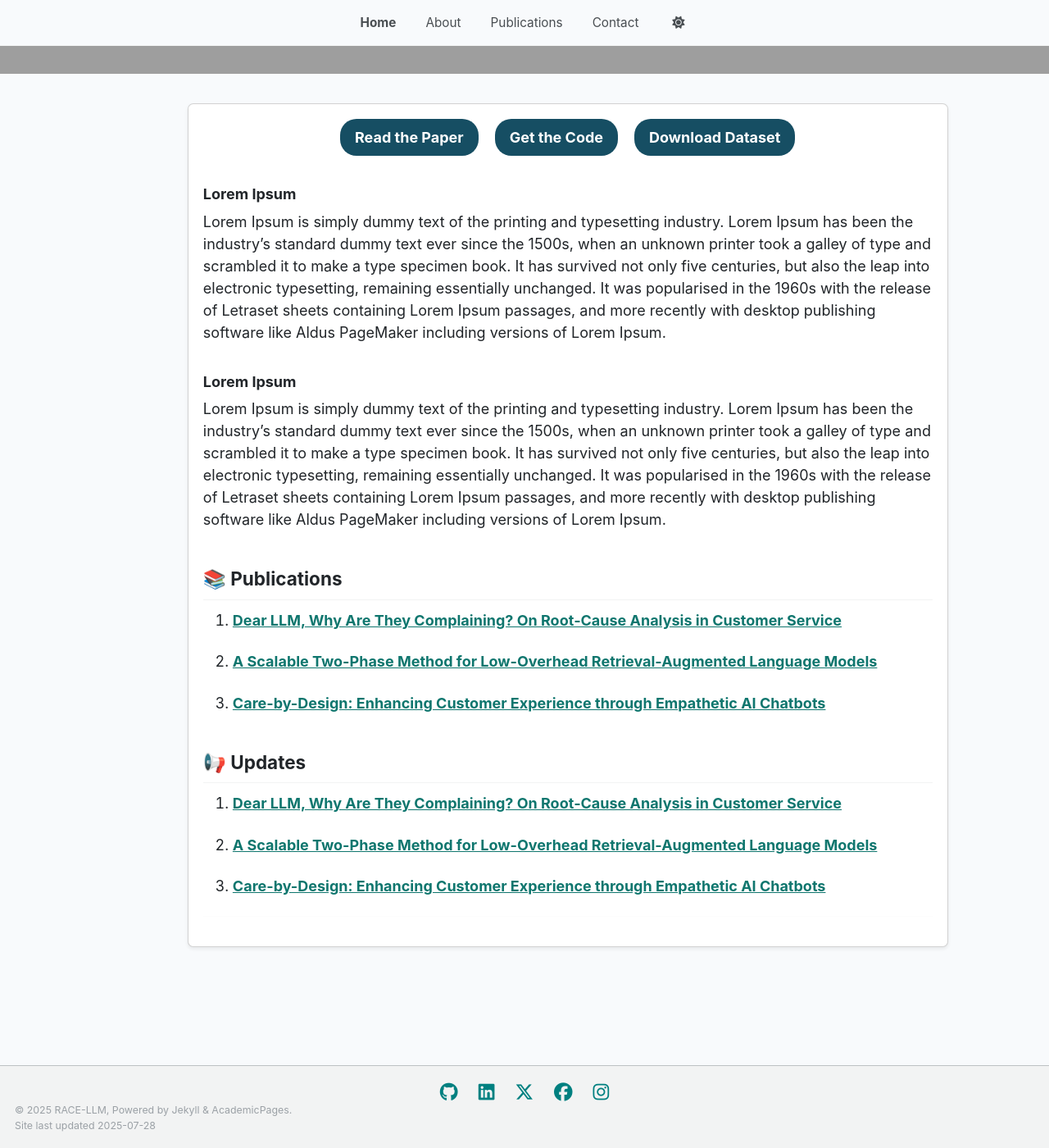
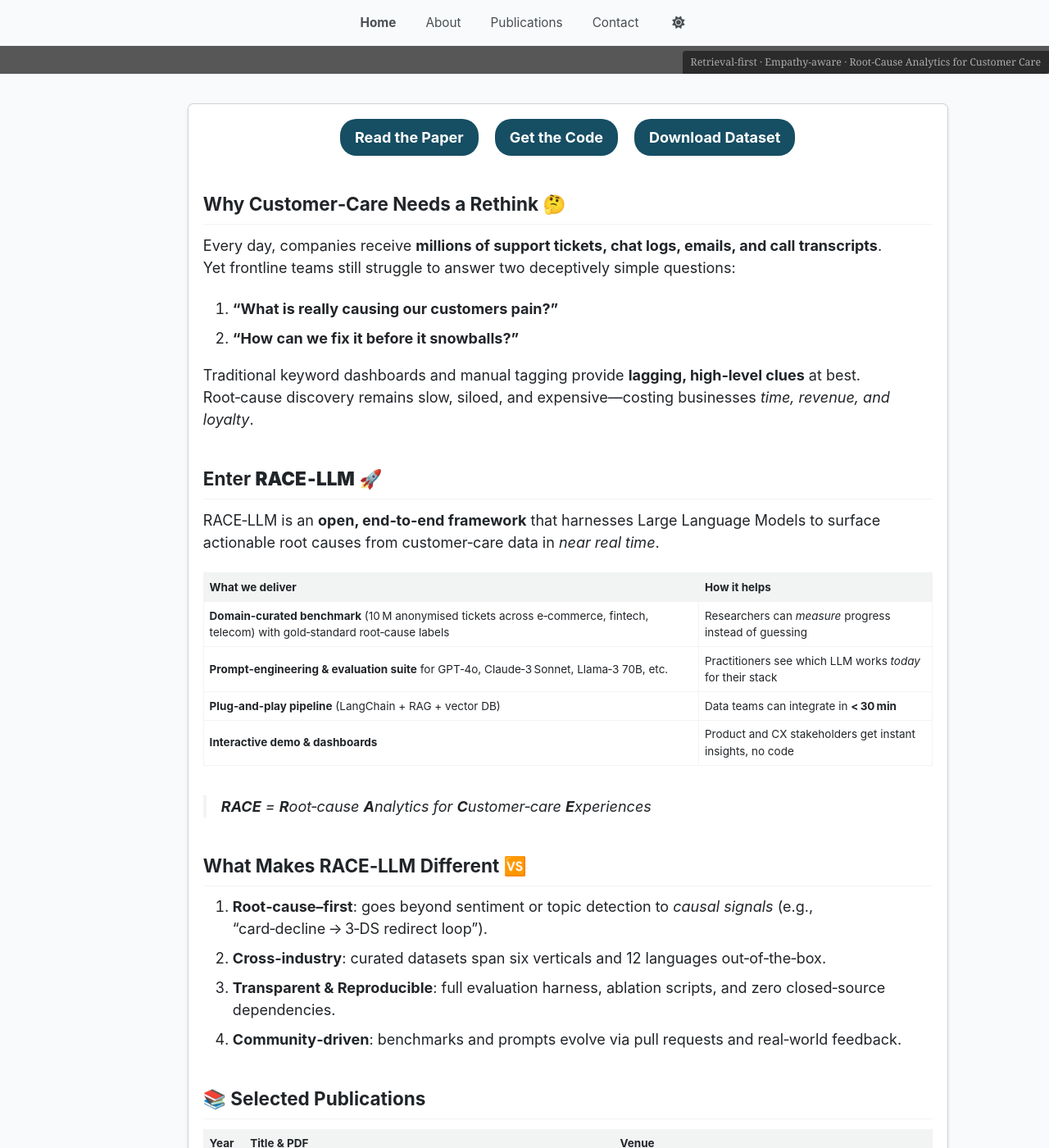
Before and after one commit to race-llm/race-llm.github.io, a Jekyll site: the page built from _pages/about.md, in a window 1280 px wide and 1400 px high, scrolled down 466 px. Shown: the whole window at 82% size. Built offline with Jekyll 4.4.1, drawn with Linux system fonts in a browser that asks for light colours; a script that is not in the unit is left out; some of the changed text lies outside the part shown.

Commit message:
Update hero, publications

```diff
--- a/_config.yml
+++ b/_config.yml
@@ -13,7 +13,7 @@ title                    : "Home"
 title_separator          : "-"
 name                     : &name "RACE-LLM"
 description              : &description "personal description"
-url                      : https://hashimtayyab.github.io # the base hostname & protocol for your site e.g. "https://[your GitHub username].github.io" or if you already have some other page hosted on Github then use "https://[your GitHub username].github.io/[Your Repo Name]"
+url                      : https://sakibsh.github.io # the base hostname & protocol for your site e.g. "https://[your GitHub username].github.io" or if you already have some other page hosted on Github then use "https://[your GitHub username].github.io/[Your Repo Name]"
 baseurl                  : "/race-llm" #"" # the subpath of your site, e.g. "/blog"
 repository               : "academicpages/academicpages.github.io"
 
@@ -148,29 +148,29 @@ social:
   links: # An array of links to social media profiles
       - label: "Website"
         icon: "fas fa-link"
-        url: "https://your-website.com"
+        url: "https://ceoai.ai/"
 
       - label: "GitHub"
         icon: "fab fa-github"
-        url: "https://github.com/your-username"
+        url: "https://github.com/sakibsh"
 
       - label: "LinkedIn"
         icon: "fab fa-linkedin"
-        url: "https://linkedin.com/in/your-username"
+        url: "https://www.linkedin.com/company/theaiceo/"
 
 # footer:
 #   links:
 #     - label: "GitHub"
 #       icon: "fab fa-github"
-#       url: "https://github.com/your-username"
+#       url: "https://github.com/sakibsh"
 
 #     - label: "LinkedIn"
 #       icon: "fab fa-linkedin"
-#       url: "https://linkedin.com/in/your-username"
+#       url: "https://www.linkedin.com/company/theaiceo/"
 
 #     - label: "Twitter"
 #       icon: "fab fa-twitter"
-#       url: "https://twitter.com/your-handle"
+#       url: "https://x.com/aiceocompany"
 
 #     - label: "Email"
 #       icon: "fas fa-envelope"
--- a/_pages/about.md
+++ b/_pages/about.md
@@ -22,19 +22,19 @@ redirect_from:
 
 
 header:
-  overlay_image: hero.png
-#   caption: "Retrieval‑first · Empathy‑aware · Root‑Cause Analytics for Customer Care"
-  cta_label: "Read the Paper"
-  cta_url: "/assets/papers/2025103092.pdf"
-  cta_label: "OKAY"
-  cta_url: "okkk"
+  overlay_image: hero.png     # path after you move the file
+  overlay_color: "#000000"                # pure black tint
+  overlay_filter: 0.45                    # ~45 % opacity is a good start
+  caption: "Retrieval‑first · Empathy‑aware · Root‑Cause Analytics for Customer Care"
+  cta_label: "Read the paper"
+  cta_url:  "/assets/papers/2025103092.pdf"
 ---
 
 
 <div class="wow animate__fadeInUp" data-wow-delay="5s" class="hero-buttons" style=" display: flex; justify-content:center; padding-x:20px; align-items:center; margin-bottom: 2rem;">
   <a href="assets/papers/2025136575.pdf" style="text-decoration:none; margin:0 10px 0 10px; border-radius:20px;" class="btn btn--primary btn--large" >Read the Paper</a>
-  <a href="https://github.com/sakibsh/race-llm" style="text-decoration:none; margin:0 10px 0 10px; border-radius:20px;" class="btn btn--primary btn--large" target="_blank" rel="noopener">Get the Code</a>
-    <a href="https://huggingface.co/datasets/race-llm/complaints" style="text-decoration:none; border-radius:20px; margin: 0 10px 0 10px" class="btn btn--primary btn--large" target="_blank" rel="noopener">Download Dataset</a>
+  <a href="https://github.com/sakibsh/STAR" style="text-decoration:none; margin:0 10px 0 10px; border-radius:20px;" class="btn btn--primary btn--large" target="_blank" rel="noopener">Get the Code</a>
+    <a href="https://github.com/sakibsh/RCA" style="text-decoration:none; border-radius:20px; margin: 0 10px 0 10px" class="btn btn--primary btn--large" target="_blank" rel="noopener">Download Dataset</a>
 </div>
 
 
@@ -46,27 +46,52 @@ header:
     Retrieval‑first · Empathy‑aware · Root‑Cause Analytics for Customer Care
   </div>
 </div> -->
-### Lorem Ipsum
-Lorem Ipsum is simply dummy text of the printing and typesetting industry. Lorem Ipsum has been the industry's standard dummy text ever since the 1500s, when an unknown printer took a galley of type and scrambled it to make a type specimen book. It has survived not only five centuries, but also the leap into electronic typesetting, remaining essentially unchanged. It was popularised in the 1960s with the release of Letraset sheets containing Lorem Ipsum passages, and more recently with desktop publishing software like Aldus PageMaker including versions of Lorem Ipsum.
 
-### Lorem Ipsum
-Lorem Ipsum is simply dummy text of the printing and typesetting industry. Lorem Ipsum has been the industry's standard dummy text ever since the 1500s, when an unknown printer took a galley of type and scrambled it to make a type specimen book. It has survived not only five centuries, but also the leap into electronic typesetting, remaining essentially unchanged. It was popularised in the 1960s with the release of Letraset sheets containing Lorem Ipsum passages, and more recently with desktop publishing software like Aldus PageMaker including versions of Lorem Ipsum.
+## Why Customer‑Care Needs a Rethink 🤔
+Every day, companies receive **millions of support tickets, chat logs, emails, and call transcripts**.
+Yet frontline teams still struggle to answer two deceptively simple questions:
 
-## 📚 Publications
+1. **“What is really causing our customers pain?”**
+2. **“How can we fix it before it snowballs?”**
 
-1. [**Dear LLM, Why Are They Complaining? On Root‑Cause Analysis in Customer Service**](assets/papers/2025103092.pdf)
-
-2. [**A Scalable Two-Phase Method for Low-Overhead Retrieval-Augmented Language Models**](assets/papers/2025136575.pdf)
-
-3. [**Care-by-Design: Enhancing Customer Experience through Empathetic AI Chatbots**](assets/papers/Revised Camera Ready CbD.pdf)
+Traditional keyword dashboards and manual tagging provide **lagging, high‑level clues** at best. Root‑cause discovery remains slow, siloed, and expensive—costing businesses _time, revenue, and loyalty_.
 
 
-## 📢 Updates
+## Enter **RACE‑LLM** 🚀
+RACE‑LLM is an **open, end‑to‑end framework** that harnesses Large Language Models to surface actionable root causes from customer‑care data in _near real time_.
 
-1. [**Dear LLM, Why Are They Complaining? On Root‑Cause Analysis in Customer Service**](assets/papers/2025103092.pdf)
+| What we deliver | How it helps |
+|-----------------|--------------|
+| **Domain‑curated benchmark** (10 M anonymised tickets across e‑commerce, fintech, telecom) with gold‑standard root‑cause labels | Researchers can _measure_ progress instead of guessing |
+| **Prompt‑engineering & evaluation suite** for GPT‑4o, Claude‑3 Sonnet, Llama‑3 70B, etc. | Practitioners see which LLM works _today_ for their stack |
+| **Plug‑and‑play pipeline** (LangChain + RAG + vector DB) | Data teams can integrate in **< 30 min** |
+| **Interactive demo & dashboards** | Product and CX stakeholders get instant insights, no code |
 
-2. [**A Scalable Two-Phase Method for Low-Overhead Retrieval-Augmented Language Models**](assets/papers/2025136575.pdf)
+> **RACE** = **R**oot‑cause **A**nalytics for **C**ustomer‑care **E**xperiences
 
-3. [**Care-by-Design: Enhancing Customer Experience through Empathetic AI Chatbots**](assets/papers/Revised Camera Ready CbD.pdf)
 
----
+## What Makes RACE‑LLM Different 🆚
+1. **Root‑cause–first**: goes beyond sentiment or topic detection to _causal signals_ (e.g., “card‑decline → 3‑DS redirect loop”).
+2. **Cross‑industry**: curated datasets span six verticals and 12 languages out‑of‑the‑box.
+3. **Transparent & Reproducible**: full evaluation harness, ablation scripts, and zero closed‑source dependencies.
+4. **Community‑driven**: benchmarks and prompts evolve via pull requests and real‑world feedback.
+
+
+
+## 📚 Selected Publications
+
+| Year | Title & PDF | Venue |
+|------|-------------|-------|
+| **2025** | **Dear LLM, Why Are They Complaining? On Root‑Cause Analysis in Customer Service**  [[PDF]](/assets/papers/2025103092.pdf) | *IEEE ICHMS 2025 — International Conf. on Human‑Machine Systems* |
+| **2025** | **A Scalable Two‑Phase Method for Low‑Overhead Retrieval‑Augmented Language Models**  [[PDF]](/assets/papers/2025136575.pdf) | *ICECET 2025 — 6th Int’l Conf. on Electrical, Computer & Energy Technologies, Rome* |
+| **2024** | **Care‑by‑Design: Enhancing Customer Experience through Empathetic AI Chatbots**  [[PDF]](/assets/papers/Revised%20Camera%20Ready%20CbD.pdf) | *ICDM 2024 — IEEE Int’l Conf. on Data Mining, Abu Dhabi* |
+
+
+## 🗞️ Latest Highlights
+
+| Date | Item |
+|------|------|
+| **27 Feb 2025** | **Paper accepted** — *Dear LLM, Why Are They Complaining? Root‑Cause Analysis in Customer Service* <br>[[PDF]](assets/papers/2025103092.pdf) |
+| **13 Jan 2025** | **Pre‑print released** — *A Scalable Two‑Phase Method for Low‑Overhead Retrieval‑Augmented Language Models* <br>[[PDF]](assets/papers/2025136575.pdf) |
+| **09 Dec 2024** | **Workshop top paper 🏆** — *Care‑by‑Design: Enhancing Customer Experience through Empathetic AI Chatbots* <br>[[PDF]](assets/papers/Revised Camera Ready CbD.pdf) |
+| **01 Aug 2024** | Project officially launched — RACE‑LLM goes public |
```
Also changed, not shown: _contacts/contact1.md (+2 -2 lines), _contacts/contact2.md (+2 -2 lines), _pages/details.md (+12 -0 lines), images/KH.png (added), images/apple-touch-icon-180x180.png, images/complain.png (added), images/favicon-512x512.png, images/favicon.ico, images/favicon.svg, 6 other files.
